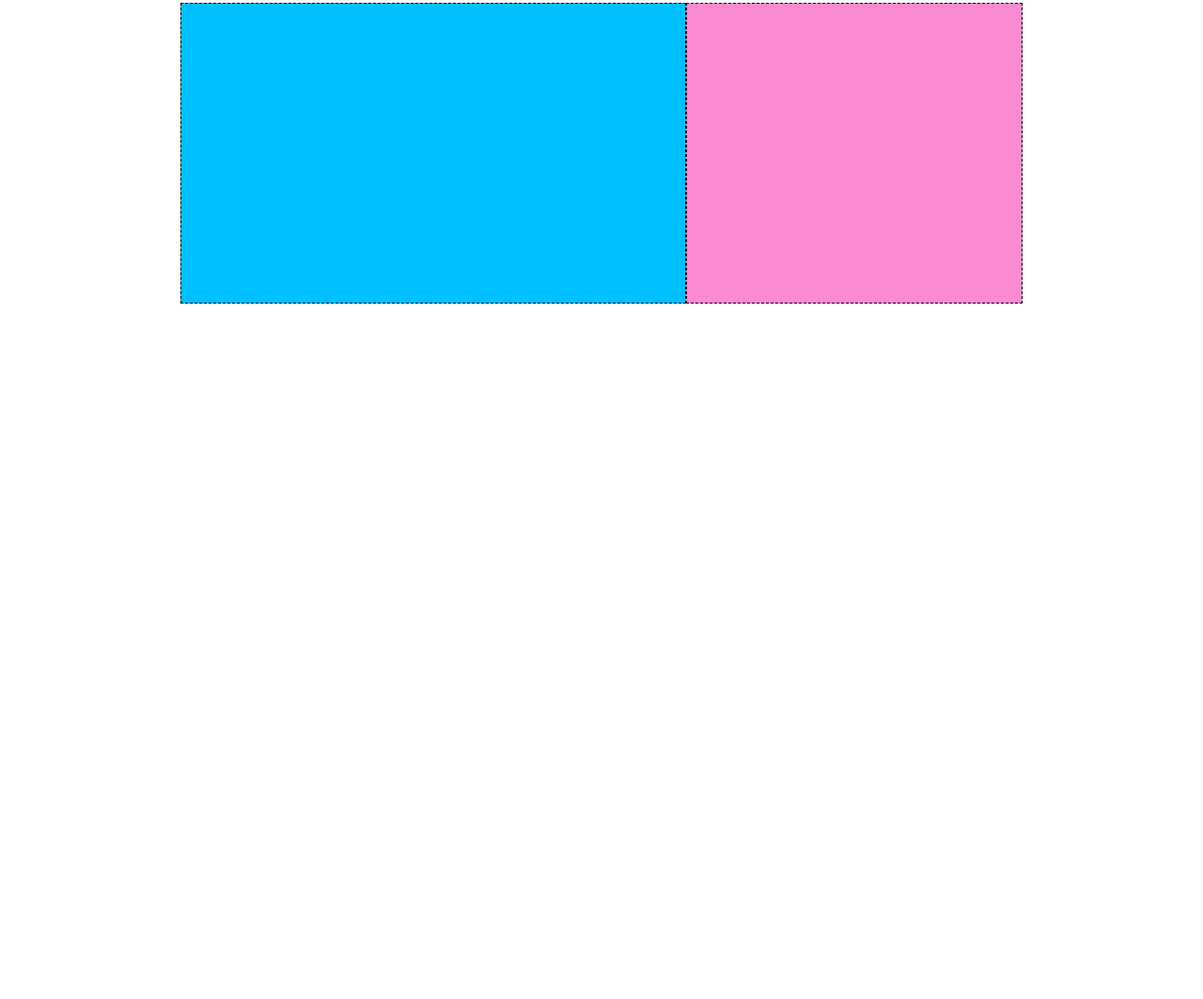
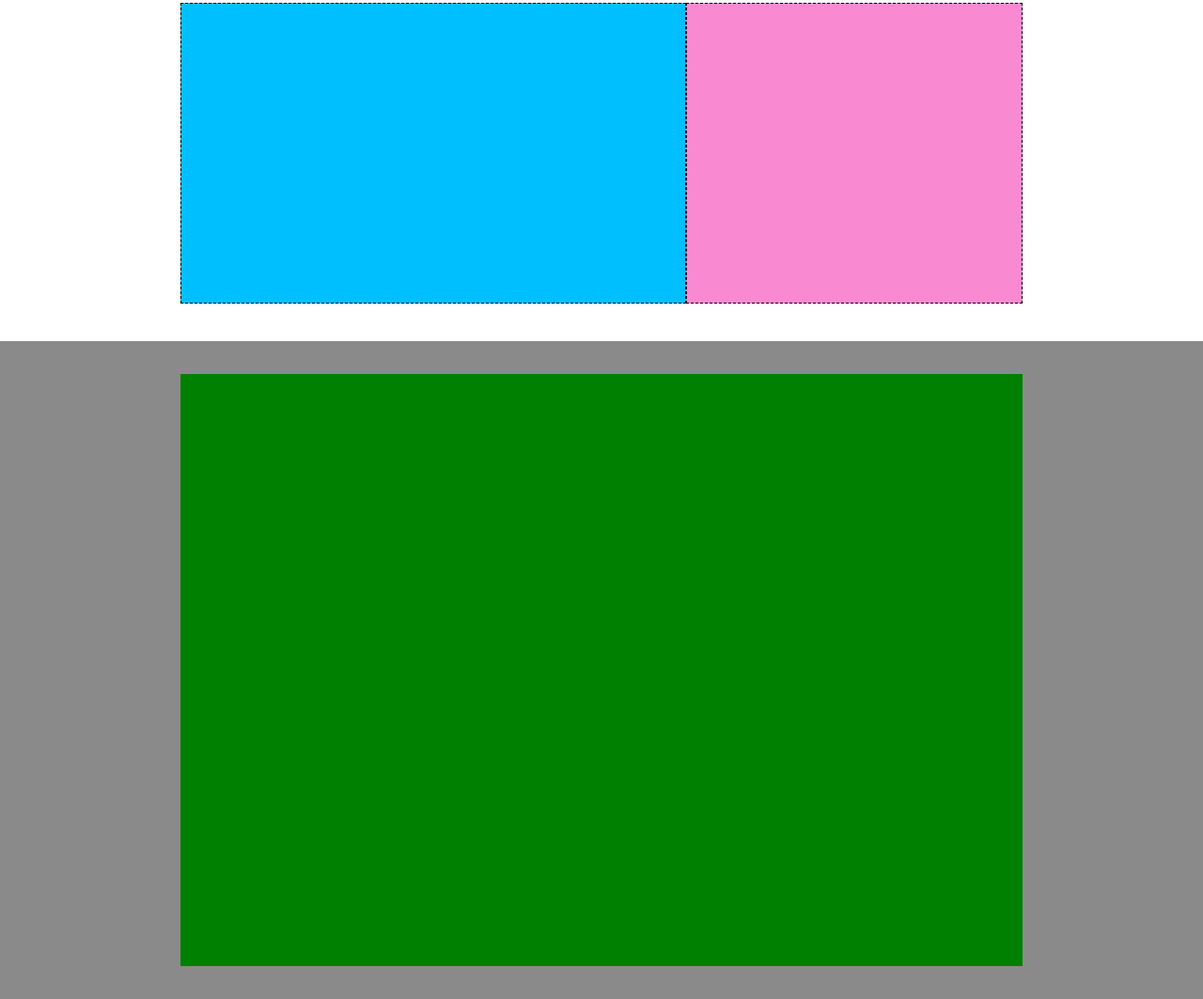
Before and after one commit to StivenMastrovito/htmlcss-struttura-discord, a plain HTML site: page index.html in a window 1280 px wide. Shown: the part 1287-2350 px from the top of the page at 94% size. Before the commit the page ends 1650 px from the top, so only its background shows below. Drawn offline with Linux system fonts and the light colour scheme.

Commit message:
feat: ultima card

```diff
--- a/css/style.css
+++ b/css/style.css
@@ -113,3 +113,13 @@ main{
     width: 40%;
     background-color: rgb(249, 138, 210);
 }
+
+.last-sezione{
+    height: 700px;
+}
+
+.last-sezione div{
+    height: 90%;
+    width: 70%;
+    background-color: green;
+}
--- a/index.html
+++ b/index.html
@@ -54,7 +54,9 @@
                 <section class="border"></section>
             </div>
         </div>
-        <div class="last-sezione"></div>
+        <div class="last-sezione bg-gray flex-center">
+            <div class=""></div>
+        </div>
     </main>
 </body>
 
```
